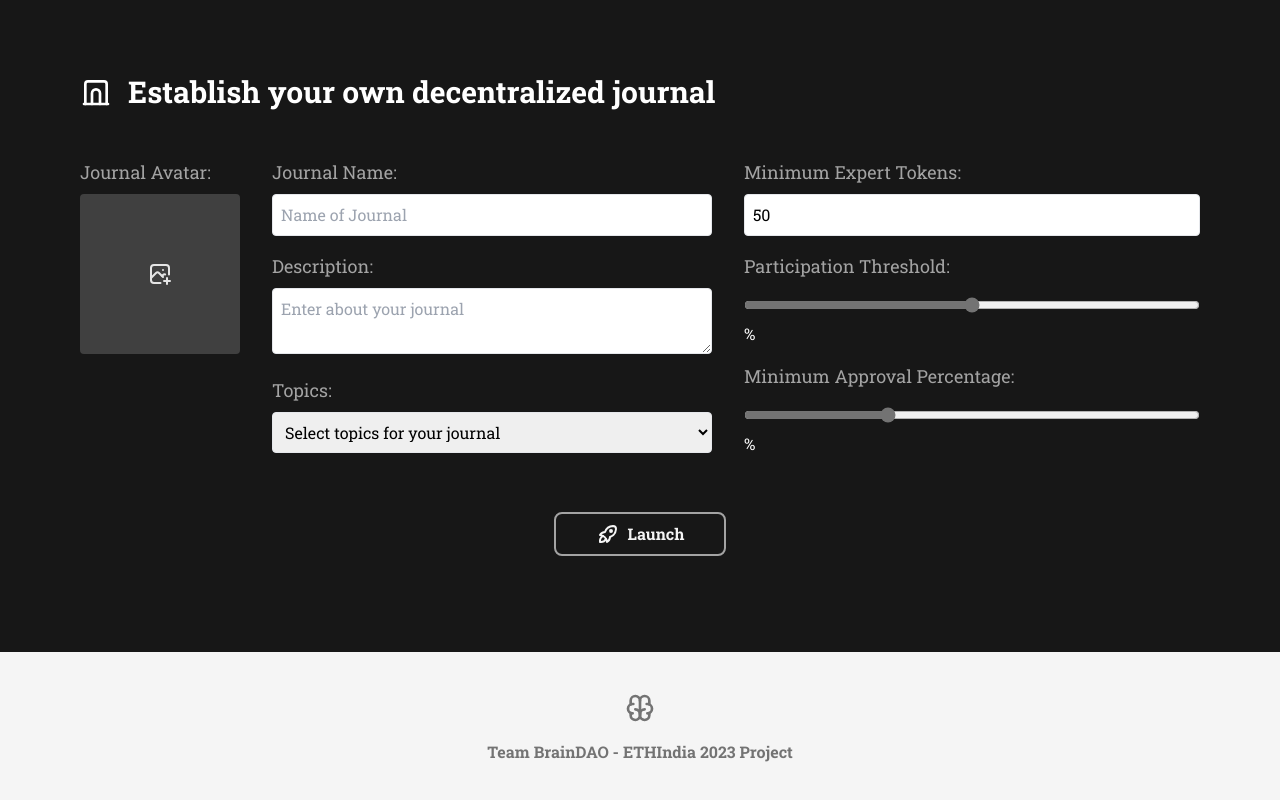
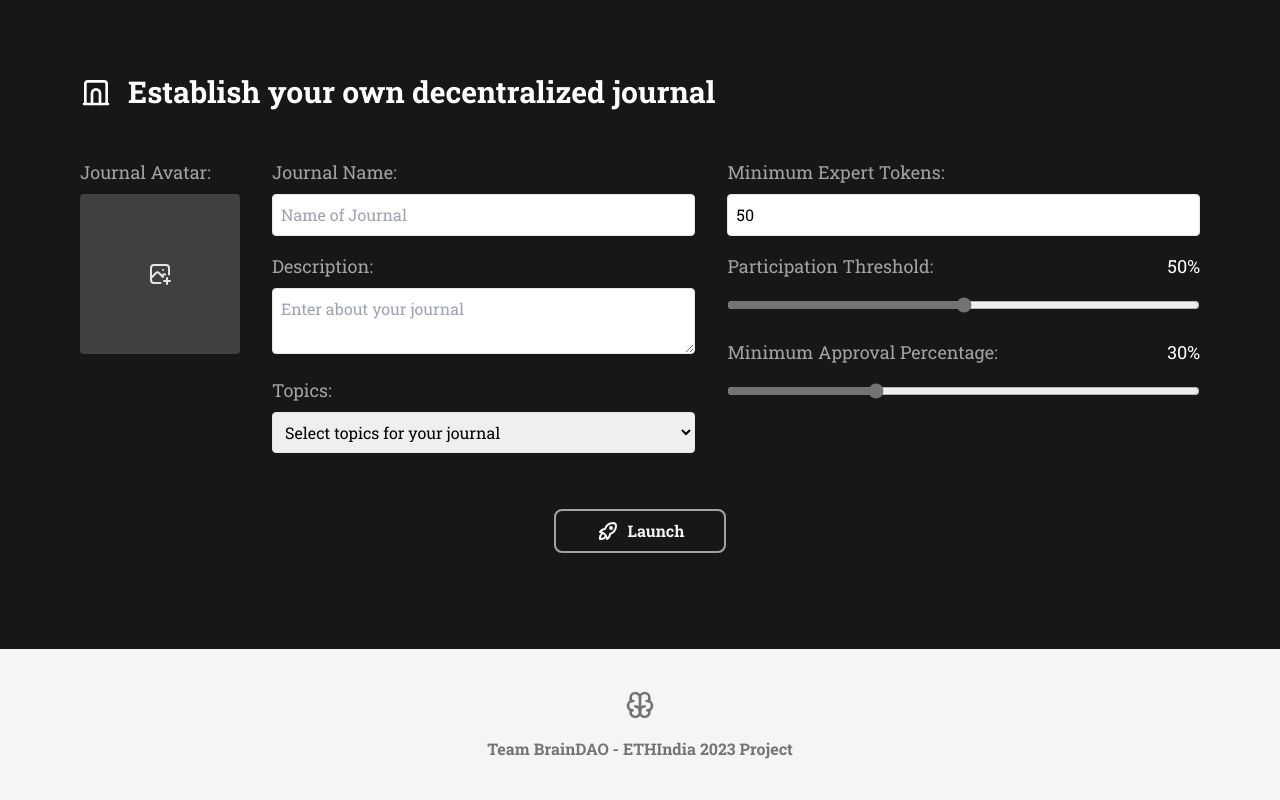
Before and after one commit to Royal-lobster/ChainSheets, a Next.js app: page / in a window 1280 px wide. Shown: the part 1498-2298 px from the top of the page. Built offline with nearby package versions, Linux system fonts and the light colour scheme.

Commit message:
add the percentage and default values

```diff
--- a/app/(home)/CreateNewJournal.tsx
+++ b/app/(home)/CreateNewJournal.tsx
@@ -125,6 +125,7 @@ const CreateNewJournal = () => {
                 register={register}
                 errors={errors}
                 type="range"
+                defaultValue="50"
               />
 
               <FieldWrapper
@@ -133,6 +134,7 @@ const CreateNewJournal = () => {
                 register={register}
                 errors={errors}
                 type="range"
+                defaultValue="30"
               />
             </div>
           </div>
--- a/app/(home)/FieldWrapper.tsx
+++ b/app/(home)/FieldWrapper.tsx
@@ -1,4 +1,4 @@
-import React, { useState } from "react";
+import React, { useState, useEffect } from "react";
 import { UseFormRegister, FieldErrors } from "react-hook-form";
 
 type FieldWrapperProps = {
@@ -9,6 +9,7 @@ type FieldWrapperProps = {
   placeholder?: string;
   type?: string;
   children?: React.ReactNode;
+  defaultValue?: string; // Add a defaultValue prop for the range
 };
 
 const FieldWrapper = ({
@@ -19,28 +20,34 @@ const FieldWrapper = ({
   placeholder,
   type = "text",
   children,
+  defaultValue = "",
 }: FieldWrapperProps) => {
-  // State to hold the value of the range input
-  const [rangeValue, setRangeValue] = useState("");
+  const [rangeValue, setRangeValue] = useState(defaultValue);
 
-  // Function to handle range value change
   const handleRangeChange = (event: React.ChangeEvent<HTMLInputElement>) => {
     setRangeValue(event.target.value);
   };
 
+  useEffect(() => {
+    if (type === "range" && !rangeValue) {
+      setRangeValue("50");
+    }
+  }, [type, rangeValue]);
+
   return (
     <div className="my-4">
-      <label className="block text-lg mb-2 text-neutral-400">{label}:</label>
+      <div className="flex justify-between items-center mb-2">
+        <label className="block text-lg text-neutral-400">{label}:</label>
+        {type === "range" && <span className="text-lg">{rangeValue}%</span>}
+      </div>
       {type === "range" ? (
-        <div className="range-container">
         <input
           {...register(name)}
           type={type}
           className="block border w-full p-2 rounded text-black"
           onChange={handleRangeChange}
+          value={rangeValue}
         />
-          <div className="range-value">{rangeValue}%</div>
-        </div>
       ) : children || (
         <input
           {...register(name)}
```
Lines whose indentation alone changed are shown as unchanged.
